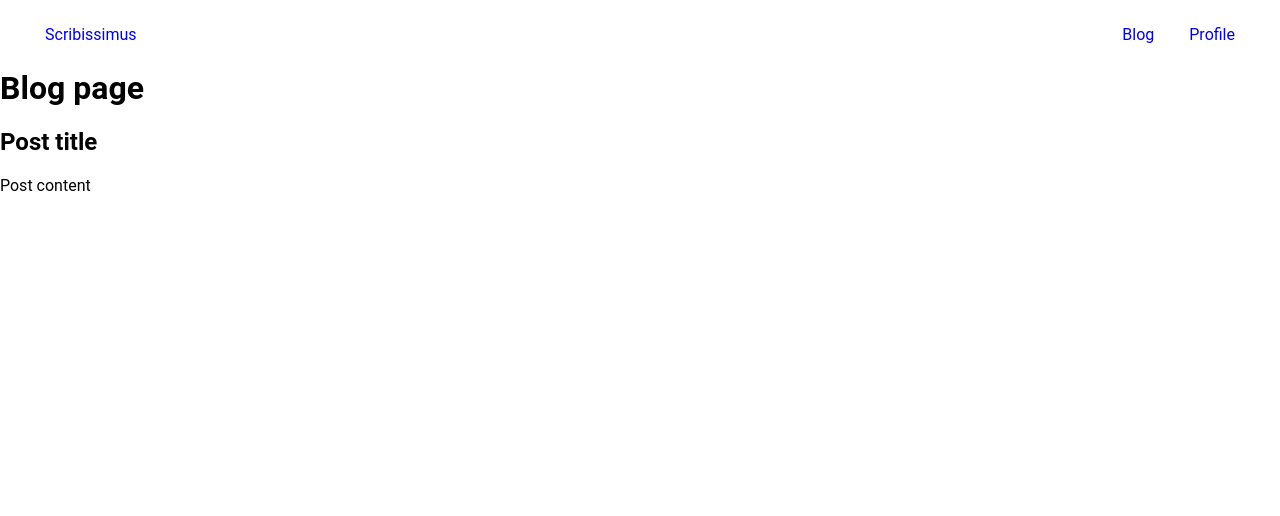
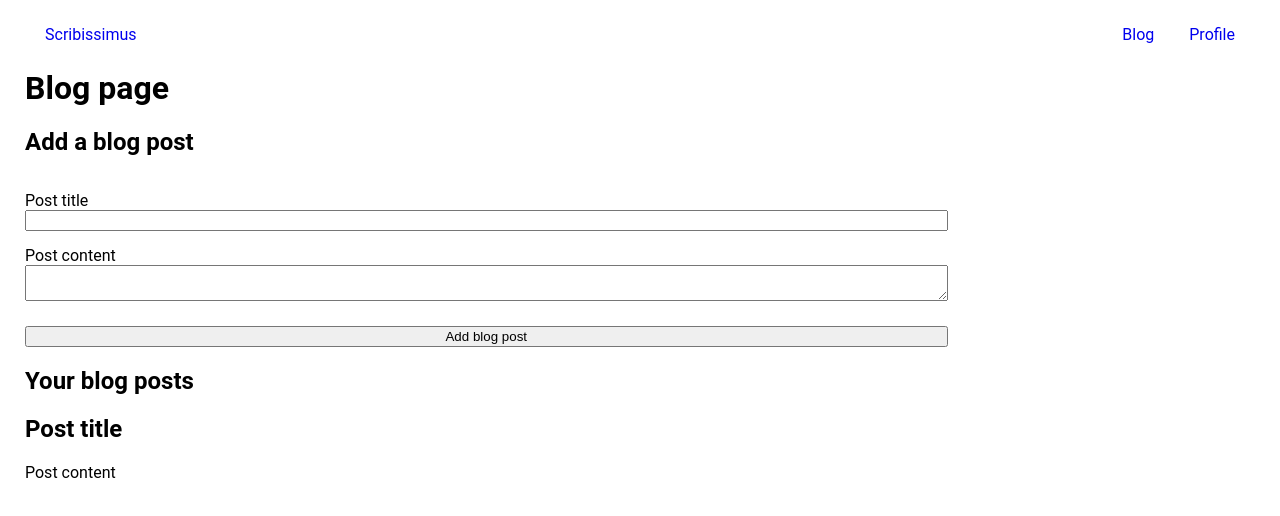
Before and after one commit to leoncik/PERN-Blog, a React (Vite) app in the folder client/: page /blog in a window 1280 px wide. Shown: the top 516 px of the page. Built offline with nearby package versions, Linux system fonts and the light colour scheme.

Commit message:
feat: add form to create blog post

```diff
--- /dev/null
+++ b/client/src/helpers/fetchHandlers.ts
@@ -0,0 +1,22 @@
+/**
+ * Fetches data from url.
+ * @param {string} apiEndpoint - Fetched url
+ * @param requestBody  - body send with POST method
+ * @returns {}
+ */
+export const genericPostRequest = async (
+    apiEndpoint: string,
+    requestBody: any
+) => {
+    try {
+        const response = await fetch(apiEndpoint, {
+            method: 'POST',
+            headers: { 'Content-Type': 'application/json' },
+            body: JSON.stringify(requestBody),
+        });
+        const data = await response.json();
+        return { data };
+    } catch {
+        return false;
+    }
+};
--- /dev/null
+++ b/client/src/pages/Blog/Blog.module.css
@@ -0,0 +1,17 @@
+.blog-page {
+    margin: 0 25px;
+}
+
+.new-blog-post-form {
+    display: flex;
+    flex-direction: column;
+    width: 75%;
+}
+
+label {
+    margin-top: 15px;
+}
+
+button {
+    margin-top: 25px;
+}
--- a/client/src/pages/Blog/Blog.tsx
+++ b/client/src/pages/Blog/Blog.tsx
@@ -1,10 +1,59 @@
+// React Hooks
+import { useRef } from 'react';
+
 // Page components
 import BlogPost from '../../components/BlogPost/BlogPost';
+import { genericPostRequest } from '../../helpers/fetchHandlers';
+
+// CSS
+import classes from './Blog.module.css';
 
 function Blog() {
+    // Refs
+    const postTitleRef = useRef<HTMLInputElement>(null);
+    const postContentRef = useRef<HTMLTextAreaElement>(null);
+
+    const handleSubmit = async (e: React.FormEvent<HTMLFormElement>) => {
+        e.preventDefault();
+
+        const enteredTitle = postTitleRef.current?.value;
+        const enteredContent = postContentRef.current?.value;
+
+        const formData = {
+            title: enteredTitle,
+            content: enteredContent,
+        };
+
+        const requestResponse: any = await genericPostRequest(
+            'http://localhost:5000/posts/',
+            formData
+        );
+
+        console.log(requestResponse);
+    };
+
     return (
-        <div>
+        <div className={classes['blog-page']}>
             <h1>Blog page</h1>
+            <section>
+                <h2>Add a blog post</h2>
+                <form
+                    onSubmit={handleSubmit}
+                    className={classes['new-blog-post-form']}
+                >
+                    <label htmlFor="post-title">Post title</label>
+                    <input ref={postTitleRef} type="text" id="post-title" />
+
+                    <label htmlFor="post-content">Post content</label>
+                    <textarea ref={postContentRef} id="post-content"></textarea>
+
+                    <button>Add blog post</button>
+                </form>
+            </section>
+
+            <section>
+                <h2>Your blog posts</h2>
+            </section>
             <BlogPost />
         </div>
     );
```
Also changed, not shown: client/src/components/layout/Navigation/Navigation.module.css (line endings or trailing spaces), client/src/index.css (indentation only).
